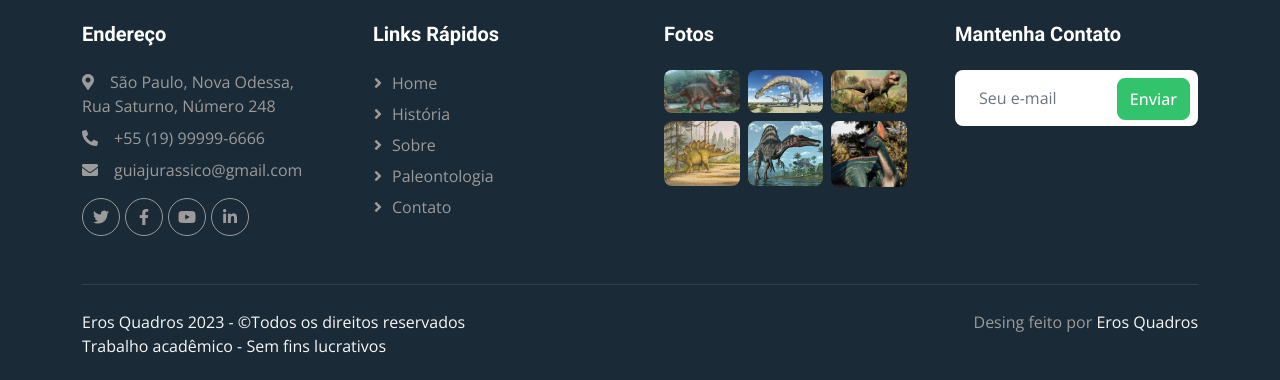
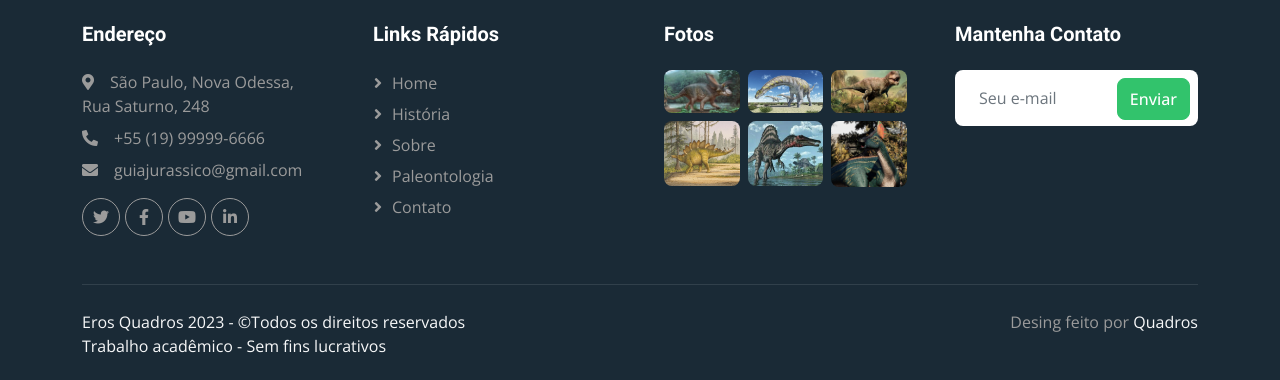
Before and after one commit to UniEros/erosquadros, a plain HTML site: page index.html in a window 1280 px wide. Shown: the part 1013-1393 px from the top of the page. Drawn offline with nearby package versions, Linux system fonts and the light colour scheme.

Commit message:
Update index.html

```diff
--- a/index.html
+++ b/index.html
@@ -149,7 +149,7 @@
             <div class="row g-5">
                 <div class="col-lg-3 col-md-6">
                     <h5 class="text-white mb-4">Endereço</h5>
-                    <p class="mb-2"><i class="fa fa-map-marker-alt me-3"></i>São Paulo, Nova Odessa, Rua Saturno, Número 248</p>
+                    <p class="mb-2"><i class="fa fa-map-marker-alt me-3"></i>São Paulo, Nova Odessa, Rua Saturno, 248</p>
                     <p class="mb-2"><i class="fa fa-phone-alt me-3"></i>+55 (19) 99999-6666</p>
                     <p class="mb-2"><i class="fa fa-envelope me-3"></i>guiajurassico@gmail.com</p>
                     <div class="d-flex pt-2">
@@ -207,7 +207,7 @@
                     </div>
                     <div class="col-md-6 text-center text-md-end">
                         <!--/*** This template is free as long as you keep the footer author’s credit link/attribution link/backlink. If you'd like to use the template without the footer author’s credit link/attribution link/backlink, you can purchase the Credit Removal License from "https://htmlcodex.com/credit-removal". Thank you for your support. ***/-->
-                        Desing feito por <a href="#">Eros Quadros</a>
+                        Desing feito por <a href="#">Quadros</a>
                     </div>
                 </div>
             </div>
```
